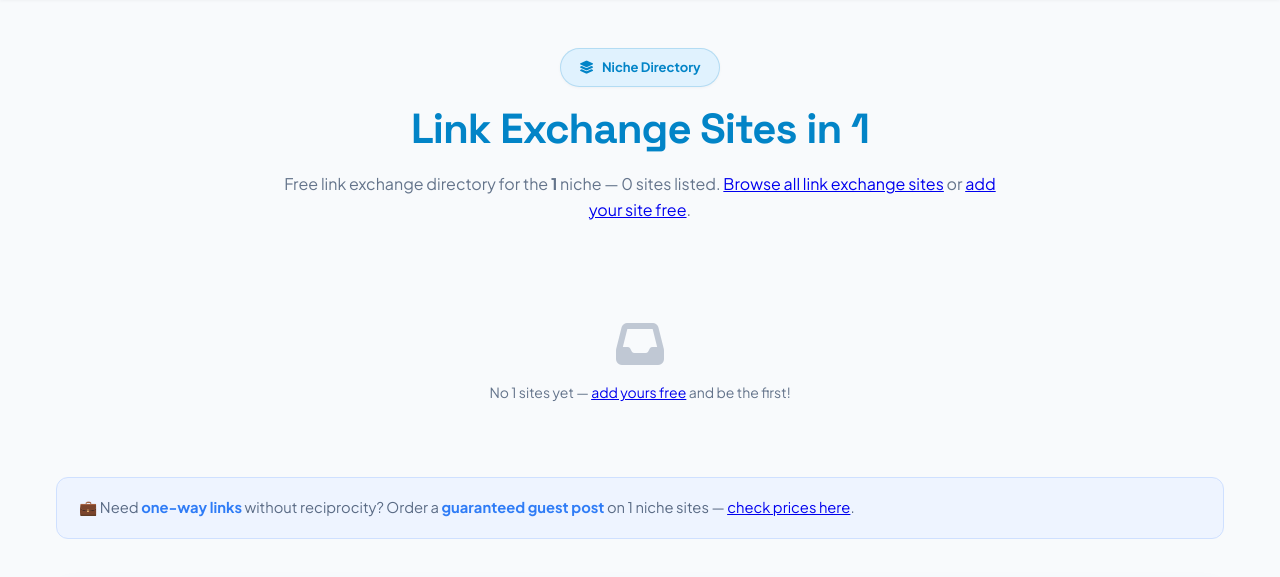
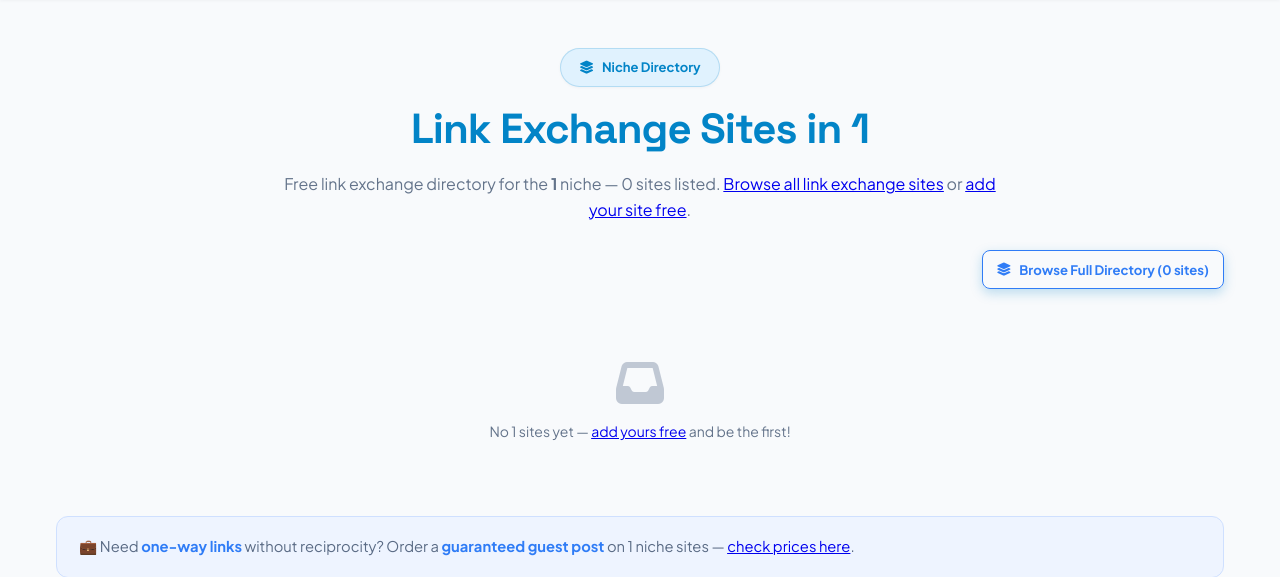
Before and after one commit to Twh-555/link-exchange, a Flask app: page /niche/1 in a window 1280 px wide. Shown: the part 73-650 px from the top of the page. Run offline with Flask 3, Linux system fonts and the light colour scheme; data that the repository does not hold is empty.

Commit message:
Browse Full Directory link on all directory sections (index, niche, prog pages)

```diff
--- a/app.py
+++ b/app.py
@@ -1136,6 +1136,8 @@ def niche_page(niche_name):
         exch_counts[row["site_url"]] = row["c"]
     return render_template("niche.html", sites=sites, pretty=pretty,
                            niche_name=niche_name, exch_counts=exch_counts,
+                           total_sites=db.execute(
+                               "SELECT COUNT(*) FROM sites WHERE status='active'").fetchone()[0],
                            site_url=SITE_URL)
 
 
@@ -1205,6 +1207,8 @@ def _prog_page(prog_type, niche_slug):
     return render_template("prog.html", data=data, t=t, sites=sites,
                            pretty=pretty, prog_type=prog_type, niche_slug=niche_slug,
                            title=title, desc=desc, exch_counts=exch_counts,
+                           total_sites=db.execute(
+                               "SELECT COUNT(*) FROM sites WHERE status='active'").fetchone()[0],
                            site_url=SITE_URL)
 
 
--- a/templates/index.html
+++ b/templates/index.html
@@ -115,6 +115,9 @@
 </div>
 
 <div class="directory-wrap locked" id="directoryWrap" style="scroll-margin-top:80px">
+  <div style="text-align:right;margin-bottom:12px">
+    <a class="btn btn-primary btn-outline btn-sm" href="{{ url_for('directory') }}"><i class="fa-solid fa-layer-group"></i> Browse Full Directory ({{ sites|length }} sites)</a>
+  </div>
   <div class="directory-grid" id="grid">
     {% for s in sites %}
     <div class="site-card" data-name="{{ s.site_name.lower() }}" data-niche="{{ s.niche }}">
--- a/templates/niche.html
+++ b/templates/niche.html
@@ -17,6 +17,9 @@
 </section>
 
 <div class="directory-wrap locked" id="directoryWrap">
+  <div style="text-align:right;margin-bottom:12px">
+    <a class="btn btn-primary btn-outline btn-sm" href="{{ url_for('directory') }}"><i class="fa-solid fa-layer-group"></i> Browse Full Directory ({{ total_sites }} sites)</a>
+  </div>
   <div class="directory-grid">
     {% for s in sites %}
     <div class="site-card">
--- a/templates/prog.html
+++ b/templates/prog.html
@@ -66,6 +66,9 @@
     <p>{{ t.para_3.replace('{name}', pretty) }}</p>
     {% if sites %}
     <div class="directory-wrap locked" id="directoryWrap" style="margin-top:16px">
+      <div style="text-align:right;margin-bottom:12px">
+        <a class="btn btn-primary btn-outline btn-sm" href="{{ url_for('directory') }}"><i class="fa-solid fa-layer-group"></i> Browse Full Directory ({{ total_sites }} sites)</a>
+      </div>
       <div class="directory-grid">
         {% for s in sites %}
         <div class="site-card">
```
